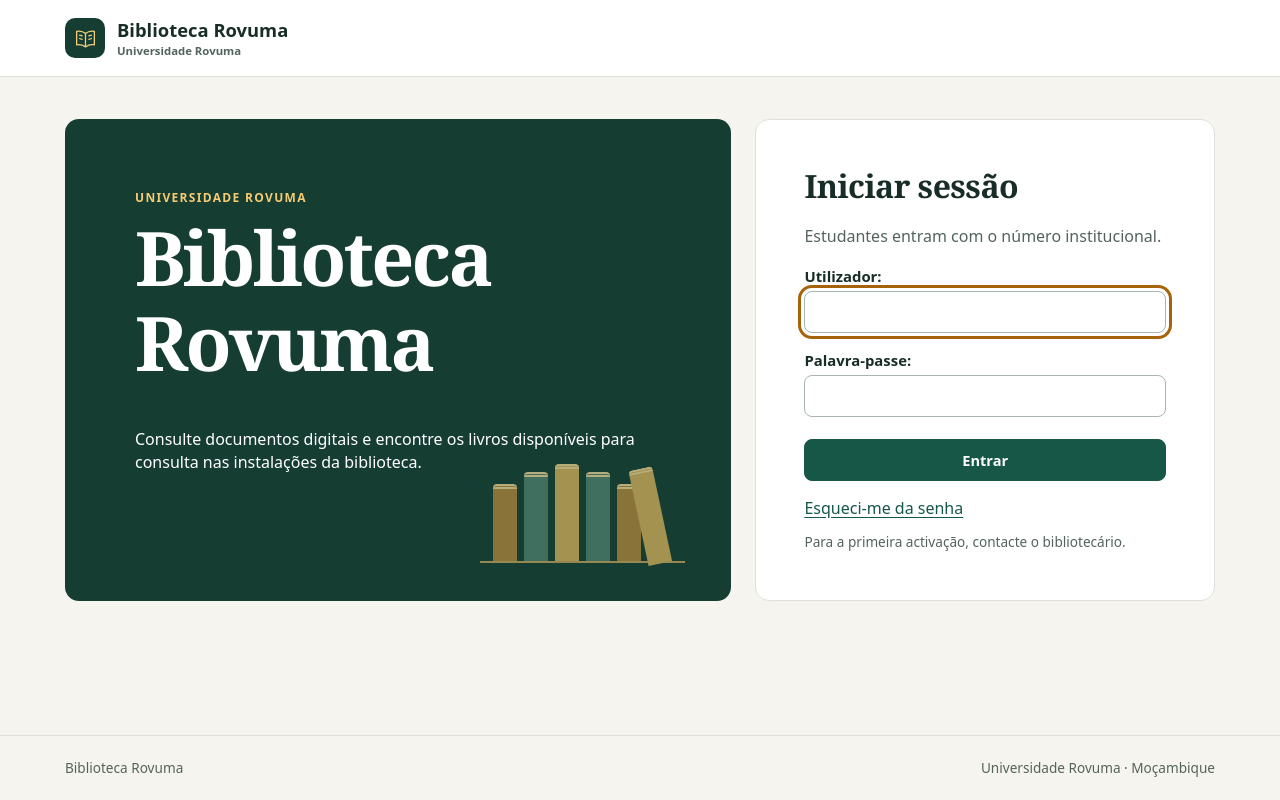
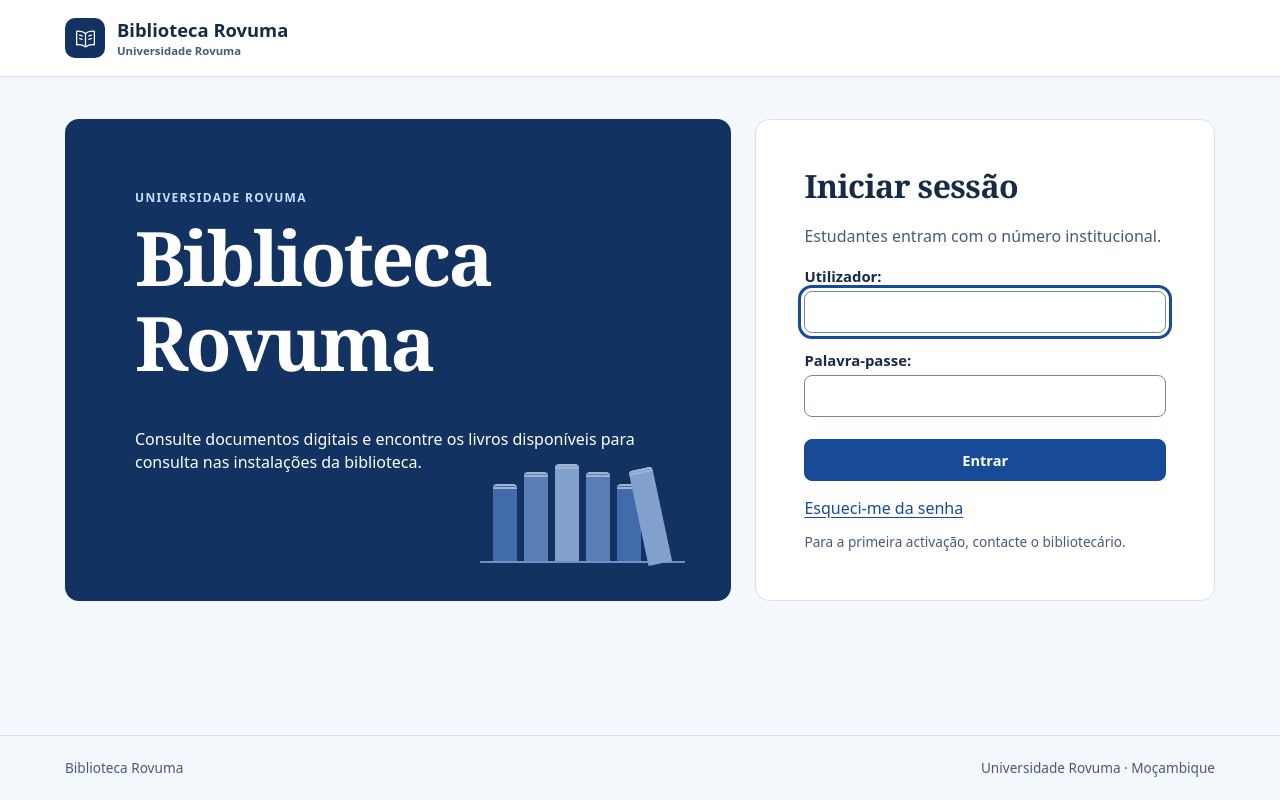
Before and after one commit to MergiorGoriate/Biblioteca-Rovuma, a Django app: page /entrar/?next=/catalogo/ in a window 1280 px wide. Run offline with Django 5.2, Linux system fonts and the light colour scheme.

Commit message:
Adaptar a biblioteca ao azul e branco da UniRovuma

```diff
--- a/static/style.css
+++ b/static/style.css
@@ -1,11 +1,30 @@
-:root{color-scheme:light;--ink:#182d28;--muted:#53645c;--paper:#f5f4ee;--white:#fff;--line:#dce2da;--green:#175747;--deep:#163d32;--gold:#e7b957;--round:14px;font-family:system-ui,-apple-system,BlinkMacSystemFont,"Segoe UI",sans-serif;color:var(--ink);background:var(--paper);line-height:1.48}
-*{box-sizing:border-box}body{margin:0;min-height:100vh;display:flex;flex-direction:column}a{color:var(--green);text-underline-offset:.19em}a:hover{text-decoration-thickness:.13em}button,input,select,textarea{font:inherit}button{cursor:pointer}button:disabled{cursor:default;opacity:.47}button:focus-visible,a:focus-visible,input:focus-visible,textarea:focus-visible,select:focus-visible,summary:focus-visible{outline:3px solid #a76309;outline-offset:3px}
-.wrap{width:min(1150px,calc(100% - 52px));margin-inline:auto}.main{padding-block:42px 64px;flex:1}.site-header{background:var(--white);border-bottom:1px solid var(--line)}.header-flex,.footer-flex,.section-head,.row,.actions{display:flex;align-items:center;justify-content:space-between;gap:14px;flex-wrap:wrap}.header-flex{min-height:76px;padding-block:12px}.brand{display:flex;gap:12px;align-items:center;text-decoration:none;color:var(--ink);font-size:1.15rem;font-weight:750;line-height:1.15}.brand small{display:block;font-size:.71rem;font-weight:600;color:var(--muted);margin-top:4px}.brand-icon{height:40px;width:40px;display:grid;place-items:center;border-radius:10px;background:var(--deep);color:#f4cf78}.brand-icon svg{width:27px}.site-header nav{display:flex;align-items:center;gap:8px 19px;flex-wrap:wrap;font-weight:650;font-size:.91rem}.site-header nav a{text-decoration:none}.site-header nav a:hover{text-decoration:underline}.site-footer{border-top:1px solid var(--line);color:var(--muted);font-size:.85rem;padding-block:22px}
-h1,h2,h3,p{margin-top:0}h1,h2{font-family:Georgia,"Times New Roman",serif;line-height:1.14}h1{font-size:clamp(2.05rem,5vw,3.45rem);letter-spacing:-.036em;margin-bottom:.55em}h2{font-size:clamp(1.44rem,2.7vw,2rem);letter-spacing:-.018em;margin-bottom:.64em}h3{font-size:1.15rem;line-height:1.35;margin-bottom:.4em}.section-head h1,.section-head h2{margin-bottom:0}.section-head{margin-bottom:16px}.section{margin-top:28px}.eyebrow{font-size:.75rem;font-weight:750;letter-spacing:.11em;text-transform:uppercase;color:var(--green);margin-bottom:8px}.muted{color:var(--muted)}.small,small{font-size:.85rem}.lead{font-size:1.18rem}.break{overflow-wrap:anywhere}
-.hero,.login-hero{background:var(--deep);color:#fff;border-radius:var(--round);padding:clamp(26px,6vw,70px);overflow:hidden;position:relative}.hero .eyebrow,.login-hero .eyebrow{color:#f4cb72}.hero p,.login-hero p{max-width:510px}.hero a,.hero-link{color:#fff}.hero .search{max-width:680px;margin:22px 0 15px}.hero .primary{background:var(--gold);border-color:var(--gold);color:#2d2618}.login-layout{display:grid;grid-template-columns:1.45fr 1fr;gap:24px;align-items:stretch}.login-hero{min-height:420px}.login-hero h1{font-size:clamp(2.7rem,7vw,4.7rem);max-width:7ch}.book-art{display:flex;gap:7px;align-items:end;justify-content:center;width:205px;height:107px;position:absolute;right:7%;bottom:8%;border-bottom:2px solid #cda962;opacity:.7}.book-art i{width:24px;height:73%;background:#bb8a3d;border-radius:4px 4px 0 0;border-top:5px double #f9df9c}.book-art i:nth-child(2n){height:85%;background:#538573}.book-art i:nth-child(3n){height:92%;background:#dfb65d}.book-art i:last-child{transform:rotate(-12deg);transform-origin:bottom right}
+/* Interface colours based on the blue and white UniRovuma logo. */
+:root {
+  color-scheme: light;
+  --ink: #172b46;
+  --muted: #475b75;
+  --paper: #f4f7fc;
+  --white: #fff;
+  --line: #d8e2ef;
+  --blue: #174b97;
+  --deep: #123261;
+  --pale: #eef4ff;
+  --soft-blue: #dceaff;
+  --accent-on-dark: #c6ddff;
+  --control-border: #7388a3;
+  --round: 14px;
+  font-family: system-ui, -apple-system, BlinkMacSystemFont, "Segoe UI", sans-serif;
+  color: var(--ink);
+  background: var(--paper);
+  line-height: 1.48;
+}
+*{box-sizing:border-box}body{margin:0;min-height:100vh;display:flex;flex-direction:column}a{color:var(--blue);text-underline-offset:.19em}a:hover{text-decoration-thickness:.13em}button,input,select,textarea{font:inherit}button{cursor:pointer}button:disabled{cursor:default;opacity:.47}button:focus-visible,a:focus-visible,input:focus-visible,textarea:focus-visible,select:focus-visible,summary:focus-visible{outline:3px solid var(--blue);outline-offset:3px;box-shadow:0 0 0 3px var(--white)}
+.wrap{width:min(1150px,calc(100% - 52px));margin-inline:auto}.main{padding-block:42px 64px;flex:1}.site-header{background:var(--white);border-bottom:1px solid var(--line)}.header-flex,.footer-flex,.section-head,.row,.actions{display:flex;align-items:center;justify-content:space-between;gap:14px;flex-wrap:wrap}.header-flex{min-height:76px;padding-block:12px}.brand{display:flex;gap:12px;align-items:center;text-decoration:none;color:var(--ink);font-size:1.15rem;font-weight:750;line-height:1.15}.brand small{display:block;font-size:.71rem;font-weight:600;color:var(--muted);margin-top:4px}.brand-icon{height:40px;width:40px;display:grid;place-items:center;border-radius:10px;background:var(--deep);color:var(--white)}.brand-icon svg{width:27px}.site-header nav{display:flex;align-items:center;gap:8px 19px;flex-wrap:wrap;font-weight:650;font-size:.91rem}.site-header nav a{text-decoration:none}.site-header nav a:hover{text-decoration:underline}.site-footer{border-top:1px solid var(--line);color:var(--muted);font-size:.85rem;padding-block:22px}
+h1,h2,h3,p{margin-top:0}h1,h2{font-family:Georgia,"Times New Roman",serif;line-height:1.14}h1{font-size:clamp(2.05rem,5vw,3.45rem);letter-spacing:-.036em;margin-bottom:.55em}h2{font-size:clamp(1.44rem,2.7vw,2rem);letter-spacing:-.018em;margin-bottom:.64em}h3{font-size:1.15rem;line-height:1.35;margin-bottom:.4em}.section-head h1,.section-head h2{margin-bottom:0}.section-head{margin-bottom:16px}.section{margin-top:28px}.eyebrow{font-size:.75rem;font-weight:750;letter-spacing:.11em;text-transform:uppercase;color:var(--blue);margin-bottom:8px}.muted{color:var(--muted)}.small,small{font-size:.85rem}.lead{font-size:1.18rem}.break{overflow-wrap:anywhere}
+.hero,.login-hero{background:var(--deep);color:#fff;border-radius:var(--round);padding:clamp(26px,6vw,70px);overflow:hidden;position:relative}.hero .eyebrow,.login-hero .eyebrow{color:var(--accent-on-dark)}.hero p,.login-hero p{max-width:510px}.hero a,.hero-link{color:#fff}.hero .search{max-width:680px;margin:22px 0 15px}.hero .primary{background:var(--white);border-color:var(--white);color:var(--deep)}.hero .primary:hover{background:var(--soft-blue);border-color:var(--soft-blue)}.login-layout{display:grid;grid-template-columns:1.45fr 1fr;gap:24px;align-items:stretch}.login-hero{min-height:420px}.login-hero h1{font-size:clamp(2.7rem,7vw,4.7rem);max-width:7ch}.book-art{display:flex;gap:7px;align-items:end;justify-content:center;width:205px;height:107px;position:absolute;right:7%;bottom:8%;border-bottom:2px solid #97bbf0;opacity:.7}.book-art i{width:24px;height:73%;background:#5584c9;border-radius:4px 4px 0 0;border-top:5px double #dceaff}.book-art i:nth-child(2n){height:85%;background:#789fdb}.book-art i:nth-child(3n){height:92%;background:#b1cffb}.book-art i:last-child{transform:rotate(-12deg);transform-origin:bottom right}
 .panel,.work-card,.empty,.reader{background:var(--white);border:1px solid var(--line);border-radius:var(--round)}.panel,.empty{padding:clamp(16px,3vw,28px)}.login-panel{padding:clamp(23px,4vw,48px);display:flex;flex-direction:column;justify-content:center}.login-panel button{width:100%;margin-block:6px 16px}.login-panel .small{margin:12px 0 0}.form-panel{max-width:710px;margin-inline:auto}.grid{display:grid;grid-template-columns:repeat(auto-fit,minmax(min(100%,250px),1fr));gap:18px}.two-col{display:grid;grid-template-columns:1fr 1fr;gap:18px}.actions{justify-content:flex-start}.toolbar,.actions form{display:flex;gap:8px;flex-wrap:wrap;align-items:center}.search{display:flex;gap:9px;align-items:stretch}.search input{flex:1;min-width:0}.filters{display:grid;grid-template-columns:minmax(210px,1.7fr) repeat(4,minmax(95px,1fr));gap:14px;align-items:end}.filters .primary{width:max-content}.filters a{align-self:center}
-input:not([type=checkbox]),select,textarea{background:#fff;color:var(--ink);border:1px solid #a8b5ac;border-radius:8px;min-height:42px;padding:8px 11px;width:100%;min-width:0}label{display:block;font-size:.93rem;font-weight:650;margin-bottom:4px}label input,label select{margin-top:4px}input[type=checkbox]{width:1.1rem;height:1.1rem;vertical-align:middle}.check{font-weight:500}.primary,.secondary,.plain{display:inline-flex;align-items:center;justify-content:center;min-height:42px;border:1px solid transparent;border-radius:8px;padding:8px 14px;font-weight:700;font-size:.91rem;text-decoration:none;line-height:1.25;text-align:center}.primary{color:#fff;background:var(--green);border-color:var(--green)}.primary:hover{background:#103e33}.secondary{color:var(--green);background:#f5f8f3;border-color:#c8d7cd}.secondary:hover{background:#e9f0e9}.plain{background:transparent;color:var(--green);padding-inline:4px}.back{display:inline-block;margin-bottom:12px}.helptext,.form-panel li{font-size:.88rem;color:var(--muted)}.errorlist,.notice.error{color:#892a26}.notice{margin-bottom:14px;padding:12px 15px;border-radius:8px;background:#e9f1e9;border:1px solid #c4d7c6}.notice.error{background:#fff1ee;border-color:#e6bab5}
-.work-card{overflow:hidden}.cover{display:block;height:178px;background:#deebe1}.cover img{display:block;width:100%;height:100%;object-fit:cover}.card-body{padding:18px}.tags{display:flex;flex-wrap:wrap;gap:7px}.tag,.tags span{display:inline-block;background:#e8f0e8;color:#264e40;padding:4px 10px;border-radius:24px;font-size:.79rem}.work-detail{display:grid;grid-template-columns:minmax(100px,185px) 1fr;gap:25px}.work-detail img{max-width:100%;height:auto;background:#deebe1;border-radius:8px}.row,.record{padding:14px 0;border-top:1px solid var(--line)}.row:first-of-type,.record:first-of-type{margin-top:12px}.record p{margin:.25em 0 .7em}.pagination{display:flex;gap:14px;align-items:center;margin-top:18px}.table-scroll{overflow:auto}table{width:100%;border-collapse:collapse;margin-block:10px 18px;text-align:left}th,td{padding:10px;border-bottom:1px solid var(--line);vertical-align:top}dt{font-weight:700}dd{margin:0 0 10px}.form-panel textarea{resize:vertical}progress{width:100%;margin-top:18px;accent-color:var(--green)}
-.reader{overflow:hidden}.toolbar{padding:10px 12px;border-bottom:1px solid var(--line)}.toolbar input[type=search]{width:min(100%,290px)}.page-control{display:flex;gap:6px;align-items:center;margin:0}.page-control input{width:77px;margin:0}.reader-status,.transcript{padding:10px 13px;margin:0}.canvas-wrap{overflow:auto;background:#e0e5df;padding:8px;display:grid;justify-items:safe center}.canvas-wrap canvas{display:block;background:#fff;box-shadow:0 2px 10px #182d2833}.transcript p{white-space:pre-wrap}.sr-only,.skip:not(:focus){position:absolute;width:1px;height:1px;overflow:hidden;clip-path:inset(50%);white-space:nowrap}.skip:focus{position:absolute;z-index:5;background:white;padding:10px}
+input:not([type=checkbox]),select,textarea{background:#fff;color:var(--ink);border:1px solid var(--control-border);border-radius:8px;min-height:42px;padding:8px 11px;width:100%;min-width:0}label{display:block;font-size:.93rem;font-weight:650;margin-bottom:4px}label input,label select{margin-top:4px}input[type=checkbox]{width:1.1rem;height:1.1rem;vertical-align:middle;accent-color:var(--blue)}.check{font-weight:500}.primary,.secondary,.plain{display:inline-flex;align-items:center;justify-content:center;min-height:42px;border:1px solid transparent;border-radius:8px;padding:8px 14px;font-weight:700;font-size:.91rem;text-decoration:none;line-height:1.25;text-align:center}.primary{color:#fff;background:var(--blue);border-color:var(--blue)}.primary:hover{background:var(--deep);border-color:var(--deep)}.secondary{color:var(--blue);background:var(--pale);border-color:var(--control-border)}.secondary:hover{background:var(--soft-blue)}.plain{background:transparent;color:var(--blue);padding-inline:4px}.back{display:inline-block;margin-bottom:12px}.helptext,.form-panel li{font-size:.88rem;color:var(--muted)}.errorlist,.notice.error{color:#892a26}.notice{margin-bottom:14px;padding:12px 15px;border-radius:8px;background:var(--pale);border:1px solid var(--line)}.notice.error{background:#fff1ee;border-color:#e6bab5}
+.work-card{overflow:hidden}.cover{display:block;height:178px;background:var(--soft-blue)}.cover img{display:block;width:100%;height:100%;object-fit:cover}.card-body{padding:18px}.tags{display:flex;flex-wrap:wrap;gap:7px}.tag,.tags span{display:inline-block;background:var(--pale);color:var(--deep);padding:4px 10px;border-radius:24px;font-size:.79rem}.work-detail{display:grid;grid-template-columns:minmax(100px,185px) 1fr;gap:25px}.work-detail img{max-width:100%;height:auto;background:var(--soft-blue);border-radius:8px}.row,.record{padding:14px 0;border-top:1px solid var(--line)}.row:first-of-type,.record:first-of-type{margin-top:12px}.record p{margin:.25em 0 .7em}.pagination{display:flex;gap:14px;align-items:center;margin-top:18px}.table-scroll{overflow:auto}table{width:100%;border-collapse:collapse;margin-block:10px 18px;text-align:left}th,td{padding:10px;border-bottom:1px solid var(--line);vertical-align:top}dt{font-weight:700}dd{margin:0 0 10px}.form-panel textarea{resize:vertical}progress{width:100%;margin-top:18px;accent-color:var(--blue)}
+.reader{overflow:hidden}.toolbar{padding:10px 12px;border-bottom:1px solid var(--line)}.toolbar input[type=search]{width:min(100%,290px)}.page-control{display:flex;gap:6px;align-items:center;margin:0}.page-control input{width:77px;margin:0}.reader-status,.transcript{padding:10px 13px;margin:0}.canvas-wrap{overflow:auto;background:var(--line);padding:8px;display:grid;justify-items:safe center}.canvas-wrap canvas{display:block;background:#fff;box-shadow:0 2px 10px #172b4633}.transcript p{white-space:pre-wrap}.sr-only,.skip:not(:focus){position:absolute;width:1px;height:1px;overflow:hidden;clip-path:inset(50%);white-space:nowrap}.skip:focus{position:absolute;z-index:5;background:white;padding:10px}
 @media(max-width:850px){.filters{grid-template-columns:repeat(2,minmax(0,1fr))}.filters .wide{grid-column:1/-1}.login-layout{grid-template-columns:1fr 1fr}.login-hero{min-height:375px}.book-art{opacity:.35}}
 @media(max-width:600px){.wrap{width:calc(100% - 28px)}.main{padding-block:22px 38px}.header-flex{min-height:64px}.site-header nav{width:100%;font-size:.84rem;gap:3px 12px}.site-header nav .plain{min-height:30px}.login-layout,.two-col{grid-template-columns:1fr}.login-hero{min-height:215px;padding:23px}.login-hero h1{font-size:2.7rem;max-width:none}.login-hero p{max-width:28ch}.book-art{display:none}.work-detail{grid-template-columns:1fr;gap:12px}.work-detail img{width:95px}.hero .search button{padding-inline:9px}.toolbar{gap:6px}.toolbar .secondary{padding-inline:8px}.table-scroll{padding:10px}}
```
Also changed, not shown: static/cover-default.svg.
